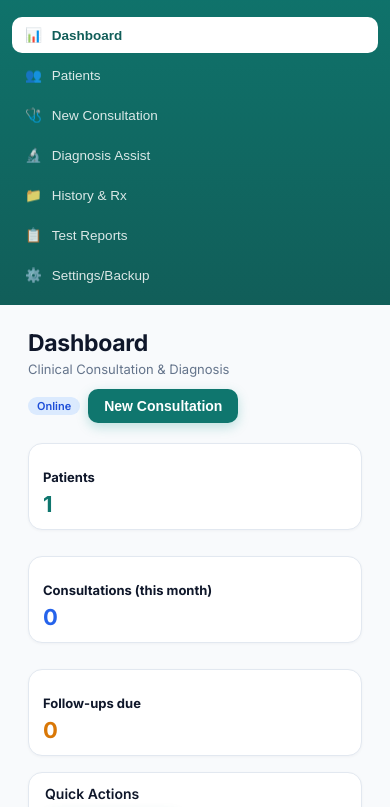
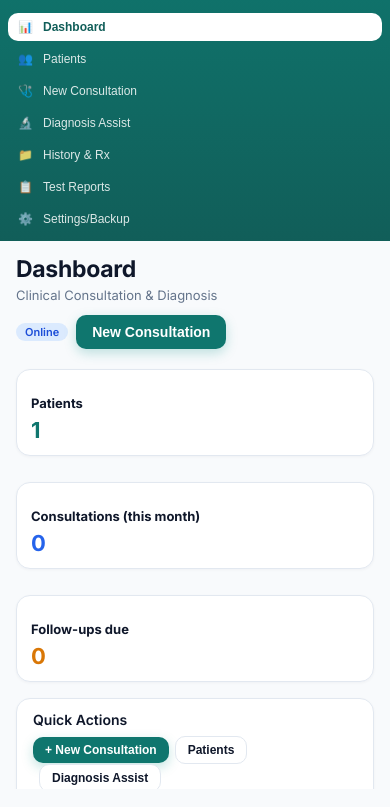
Before and after one commit to chouhansubhash23-lang/ashvik, a plain HTML site: page ASHVIK/index.html in a window 390 px wide. Shown: the part 55-862 px from the top of the page. Drawn offline with nearby package versions, Linux system fonts and the light colour scheme.

Commit message:
Fix responsive scrolling for small screens

```diff
--- a/ASHVIK/index.html
+++ b/ASHVIK/index.html
@@ -17,8 +17,8 @@
   * { box-sizing: border-box; }
   html,body { margin:0; padding:0; }
   body { font-family:'Inter','Noto Sans Devanagari','Noto Sans Bengali',system-ui,sans-serif; background:var(--bg); color:var(--text); min-height:100vh; -webkit-font-smoothing:antialiased; }
-  .app { display:grid; grid-template-columns:260px 1fr; min-height:100vh; }
-  .sidebar { background:linear-gradient(180deg,#0f766e 0%,#115e59 100%); color:#fff; padding:20px 16px; display:flex; flex-direction:column; gap:4px; }
+  .app { display:grid; grid-template-columns:260px 1fr; height:100vh; max-height:100vh; overflow:hidden; }
+  .sidebar { background:linear-gradient(180deg,#0f766e 0%,#115e59 100%); color:#fff; padding:20px 16px; display:flex; flex-direction:column; gap:4px; height:100vh; overflow-y:auto; }
   .brand { display:flex; align-items:center; gap:10px; margin-bottom:16px; }
   .brand-logo { width:40px; height:40px; border-radius:12px; background:rgba(255,255,255,.18); display:grid; place-items:center; font-weight:700; font-size:19px; }
   .brand h1 { font-size:18px; margin:0; font-weight:700; }
@@ -27,7 +27,7 @@
   .nav-btn:hover { background:rgba(255,255,255,.12); color:#fff; }
   .nav-btn.active { background:#fff; color:var(--primary-dark); font-weight:600; }
   .sidebar-foot { margin-top:auto; font-size:11px; opacity:.6; padding-top:12px; border-top:1px solid rgba(255,255,255,.15); }
-  .main { padding:24px 28px; overflow-y:auto; }
+  .main { padding:24px 28px; overflow-y:auto; height:100vh; }
   .page-head { display:flex; justify-content:space-between; align-items:center; margin-bottom:20px; flex-wrap:wrap; gap:12px; }
   .page-head h2 { margin:0; font-size:23px; font-weight:700; letter-spacing:-.3px; }
   .page-head p { margin:4px 0 0; color:var(--muted); font-size:13px; }
@@ -84,7 +84,13 @@
   .lang-select { padding:6px 10px; border-radius:8px; border:1px solid rgba(255,255,255,.3); background:rgba(255,255,255,.12); color:#fff; font-size:12px; cursor:pointer; }
   .chart-wrap { background:#f8fafc; border:1px solid var(--border); border-radius:10px; padding:10px; }
   .topbar-actions { display:flex; gap:8px; align-items:center; flex-wrap:wrap; }
-  @media (max-width:820px){ .app{grid-template-columns:1fr;} .sidebar{flex-direction:row; flex-wrap:wrap; padding:12px;} .sidebar-foot{display:none;} .nav-btn{flex:1 1 auto;} }
+  @media (max-width:820px){
+    .app{grid-template-columns:1fr; grid-template-rows:auto 1fr; height:100vh; overflow:hidden;}
+    .sidebar{flex-direction:row; flex-wrap:wrap; padding:8px; height:auto; max-height:38vh; overflow-y:auto;}
+    .sidebar-foot{display:none;}
+    .nav-btn{flex:1 1 auto; padding:7px 10px; font-size:12px;}
+    .main{height:auto; min-height:0; padding:14px 16px;}
+  }
 </style>
 </head>
 <body>
```
